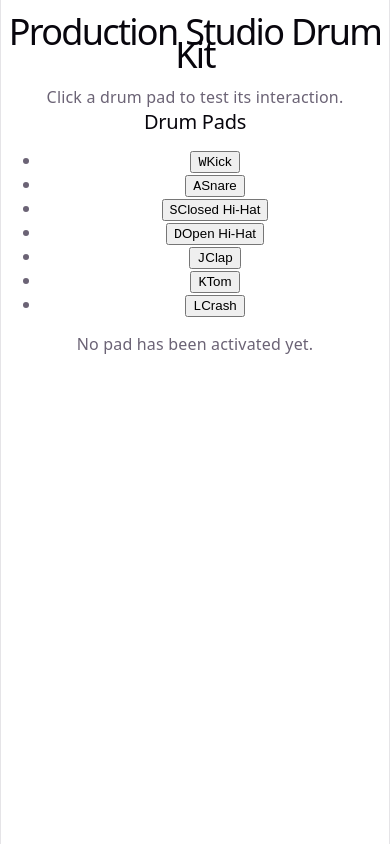
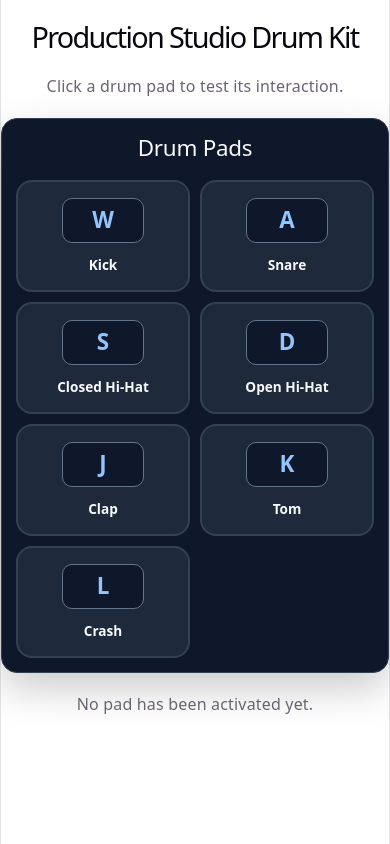
Before and after one commit to 24520273-netizen/Lab3-HW1, a React (Vite) app: page / in a window 390 px wide. Built offline with nearby package versions, Linux system fonts and the light colour scheme.

Commit message:
style(hw1): implement responsive studio drum kit

```diff
--- a/src/homeworks/DrumMachine/components/DrumKit.jsx
+++ b/src/homeworks/DrumMachine/components/DrumKit.jsx
@@ -1,19 +1,20 @@
 import { useId } from 'react'
 import { drumPads } from '../data/drumPads'
 import DrumPad from './DrumPad'
+import styles from './DrumKit.module.css'
 
 export default function DrumKit({ activePadIds = [], onTrigger }) {
   const headingId = useId()
 
   return (
-    <section aria-labelledby={headingId}>
-      <header>
+    <section className={styles.kit} aria-labelledby={headingId}>
+      <header className={styles.header}>
         <h2 id={headingId}>Drum Pads</h2>
       </header>
 
-      <ul>
+      <ul className={styles.grid}>
         {drumPads.map((pad) => (
-          <li key={pad.id}>
+          <li className={styles.item} key={pad.id}>
             <DrumPad
               pad={pad}
               isActive={activePadIds.includes(pad.id)}
--- /dev/null
+++ b/src/homeworks/DrumMachine/components/DrumKit.module.css
@@ -0,0 +1,65 @@
+.kit {
+  --pad-background: #1e293b;
+  --pad-border: #334155;
+
+  width: min(100%, 900px);
+  box-sizing: border-box;
+  margin: 32px auto;
+  padding: clamp(16px, 3vw, 32px);
+  border: 1px solid #334155;
+  border-radius: 24px;
+  background: #0f172a;
+  color: #f8fafc;
+  box-shadow: 0 16px 40px rgba(0, 0, 0, 0.2);
+}
+
+.header {
+  margin-bottom: 26px;
+  text-align: center;
+}
+
+.header h2 {
+  margin: 0;
+  color: #f8fafc;
+  font-size: clamp(1.4rem, 3vw, 2rem);
+  line-height: 1.3;
+}
+
+.grid {
+  display: grid;
+  grid-template-columns: repeat(4, minmax(0, 1fr));
+  gap: 16px;
+  margin: 0;
+  padding: 0;
+  list-style: none;
+}
+
+.item {
+  min-width: 0;
+  margin: 0;
+  padding: 0;
+}
+
+@media (max-width: 768px) {
+  .grid {
+    grid-template-columns: repeat(3, minmax(0, 1fr));
+    gap: 12px;
+  }
+}
+
+@media (max-width: 480px) {
+  .kit {
+    margin: 20px auto;
+    padding: 14px;
+    border-radius: 16px;
+  }
+
+  .grid {
+    grid-template-columns: repeat(2, minmax(0, 1fr));
+    gap: 10px;
+  }
+
+  .header {
+    margin-bottom: 18px;
+  }
+}
--- a/src/homeworks/DrumMachine/components/DrumPad.jsx
+++ b/src/homeworks/DrumMachine/components/DrumPad.jsx
@@ -1,12 +1,15 @@
+import styles from './DrumPad.module.css'
+
 export default function DrumPad({ pad, isActive = false, onTrigger }) {
   return (
     <button
       type="button"
+      className={styles.pad}
       aria-pressed={Boolean(isActive)}
       onClick={() => onTrigger?.(pad.id)}
     >
-      <kbd>{pad.keyLabel}</kbd>
-      <span>{pad.soundName}</span>
+      <kbd className={styles.key}>{pad.keyLabel}</kbd>
+      <span className={styles.sound}>{pad.soundName}</span>
     </button>
   )
 }
--- /dev/null
+++ b/src/homeworks/DrumMachine/components/DrumPad.module.css
@@ -0,0 +1,86 @@
+.pad {
+  width: 100%;
+  min-height: 136px;
+  display: flex;
+  flex-direction: column;
+  align-items: center;
+  justify-content: center;
+  gap: 12px;
+  padding: 18px 10px;
+  border: 2px solid var(--pad-border, #334155);
+  border-radius: 16px;
+  background: var(--pad-background, #1e293b);
+  color: #f8fafc;
+  font: inherit;
+  cursor: pointer;
+  transition:
+    transform 150ms ease,
+    background-color 150ms ease,
+    border-color 150ms ease;
+}
+
+.pad:hover {
+  background: #334155;
+  border-color: #60a5fa;
+  transform: translateY(-2px);
+}
+
+.pad:active,
+.pad[aria-pressed='true'] {
+  background: #1d4ed8;
+  border-color: #93c5fd;
+  transform: scale(0.97);
+}
+
+.pad:focus-visible {
+  outline: 3px solid #facc15;
+  outline-offset: 4px;
+}
+
+.key {
+  min-width: 56px;
+  padding: 8px 12px;
+  border: 1px solid #64748b;
+  border-radius: 10px;
+  background: #0f172a;
+  color: #93c5fd;
+  font-family: inherit;
+  font-size: 1.65rem;
+  font-weight: 800;
+  line-height: 1.2;
+}
+
+.sound {
+  font-size: 0.95rem;
+  font-weight: 600;
+  line-height: 1.4;
+  text-align: center;
+  overflow-wrap: anywhere;
+}
+
+@media (max-width: 480px) {
+  .pad {
+    min-height: 112px;
+    padding: 14px 8px;
+  }
+
+  .key {
+    font-size: 1.4rem;
+  }
+
+  .sound {
+    font-size: 0.85rem;
+  }
+}
+
+@media (prefers-reduced-motion: reduce) {
+  .pad {
+    transition: none;
+  }
+
+  .pad:hover,
+  .pad:active,
+  .pad[aria-pressed='true'] {
+    transform: none;
+  }
+}
--- a/src/index.css
+++ b/src/index.css
@@ -109,3 +109,11 @@ code {
   padding: 4px 8px;
   background: var(--code-bg);
 }
+
+@media (max-width: 480px) {
+  main > header h1 {
+    font-size: clamp(1.8rem, 7vw, 2.2rem);
+    line-height: 1.2;
+    overflow-wrap: break-word;
+  }
+}
```
Also changed, not shown: 1 other file (tests, documents, lock files or other folders).
